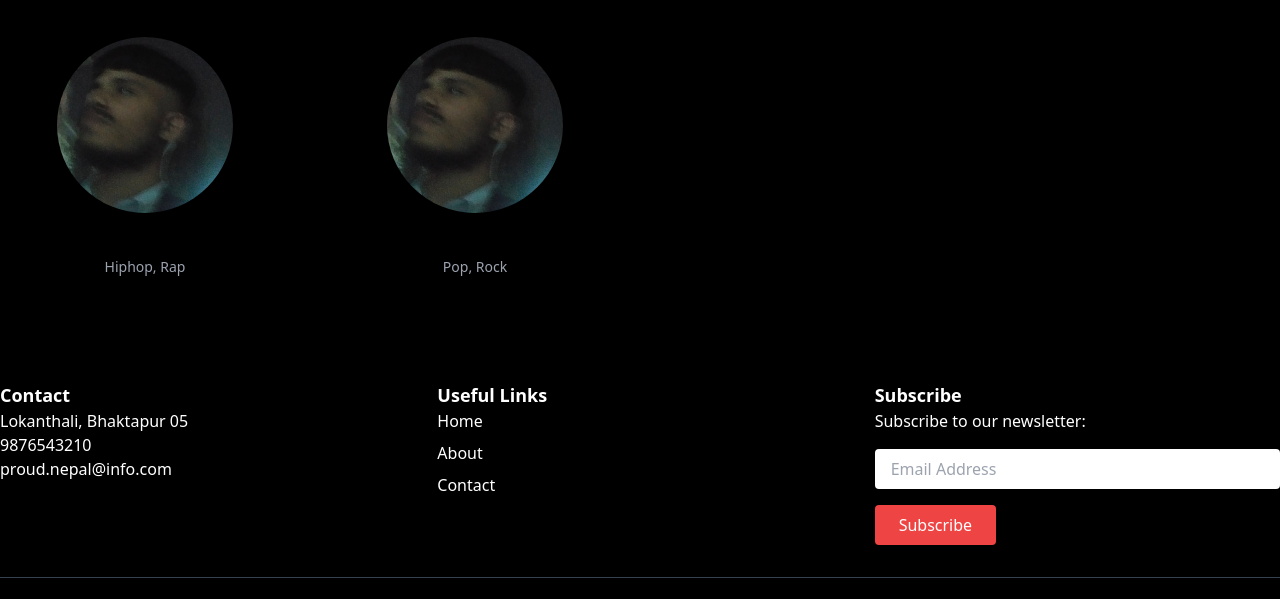
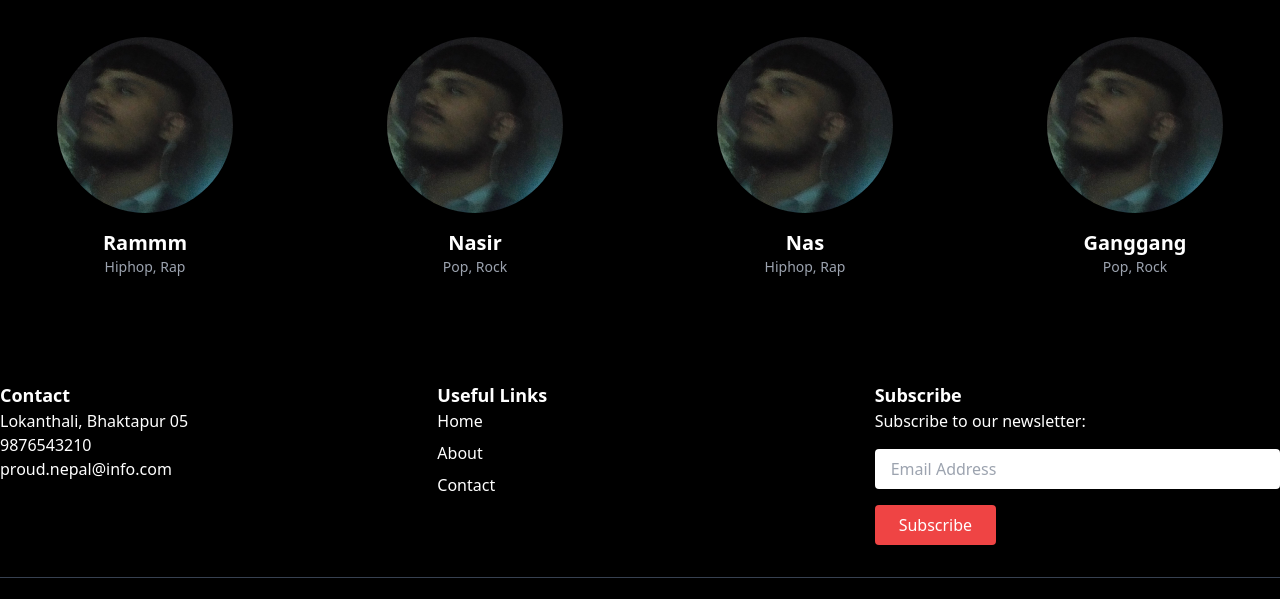
Before and after one commit to ankitkarki27/proud-frontend-html-tailwindcss-js, a plain HTML site: page artist.html in a window 1280 px wide. Shown: the part 183-782 px from the top of the page. Drawn offline with nearby package versions, Linux system fonts and the light colour scheme.

Commit message:
updated and made some changes

```diff
--- a/artist.html
+++ b/artist.html
@@ -7,30 +7,17 @@
     <script src="https://cdn.tailwindcss.com"></script>
     <link rel="stylesheet" href="https://cdnjs.cloudflare.com/ajax/libs/font-awesome/5.15.4/css/all.min.css">
     <link rel="stylesheet" href="https://fonts.googleapis.com/css?family=Poppins:300,400,500,600,700&display=swap">
-    <script>
-        // Function to toggle the mobile menu
-        document.addEventListener("DOMContentLoaded", function () {
-            const menuButton = document.querySelector(".menu-button");
-            const menu = document.querySelector(".mobile-menu");
-
-            menuButton.addEventListener("click", () => {
-                menu.classList.toggle("hidden");
-            });
-        });
-    </script>
+   <script src="assets/script.js"></script>
 </head>
 <body class="bg-gray-100 font-sans">
-    <!-- Navbar -->
     <nav class="bg-black text-white fixed w-full z-10 top-0 shadow-lg">
         <div class="container mx-auto flex items-center justify-between px-4 py-2">
             <a href="index.html" class="flex items-center">
                 <img src="assets/logo/proudlogo.png" alt="Proud Logo" class="w-10">
             </a>
-            <!-- Hamburger Icon -->
             <button class="menu-button lg:hidden text-white focus:outline-none">
                 <i class="fas fa-bars"></i>
             </button>
-            <!-- Desktop Menu -->
             <ul class="hidden lg:flex items-center space-x-6">
                 <li><a href="index.html" class="hover:text-red-500">Home</a></li>
                 <li><a href="artist.html" class="hover:text-red-500">Artist</a></li>
@@ -42,7 +29,6 @@
                 <li><a href="login.html" class="hover:text-red-500"><i class="fas fa-user"></i></a></li>
             </ul>
         </div>
-        <!-- Mobile Menu -->
         <ul class="mobile-menu hidden lg:hidden bg-black text-white space-y-4 px-4 py-6">
             <li><a href="index.html" class="block hover:text-red-500">Home</a></li>
             <li><a href="artist.html" class="block hover:text-red-500">Artist</a></li>
@@ -54,39 +40,51 @@
             <li><a href="login.html" class="block hover:text-red-500"><i class="fas fa-user"></i></a></li>
         </ul>
     </nav>
-
     <main>
         <section class="py-16 bg-black">
             <div class="container mx-auto text-center">
-                <!-- Title -->
                 <h1 class="text-4xl text-white font-bold border-b-4 border-red-500 inline-block pb-2 mb-10 mt-16 uppercase">Artists</h1>
+                <div class="grid grid-cols-1 sm:grid-cols-2 md:grid-cols-3 lg:grid-cols-4 gap-10">
 
-                <!-- Artist Grid -->
-                <div class="grid grid-cols-1 sm:grid-cols-2 md:grid-cols-3 lg:grid-cols-4 gap-10">
-                    <!-- Artist Card -->
                     <div class="text-center">
                         <div class="relative group">
                             <img src="assets/artists/1.jpg" alt="Artist 1" class="w-44 h-44 mx-auto rounded-full transition-transform duration-300 group-hover:scale-110">
                         </div>
-                        <h2 class="text-xl font-semibold mt-4">Hello</h2>
+                        <h2 class="text-xl text-white font-semibold mt-4">Rammm</h2>
                         <p class="text-sm text-gray-400">Hiphop, Rap</p>
                     </div>
 
-                    <!-- Artist Card -->
+
                     <div class="text-center">
                         <div class="relative group">
                             <img src="assets/artists/1.jpg" alt="Artist 2" class="w-44 h-44 mx-auto rounded-full transition-transform duration-300 group-hover:scale-110">
                         </div>
-                        <h2 class="text-xl font-semibold mt-4">Hey</h2>
+                        <h2 class="text-xl text-white font-semibold mt-4">Nasir</h2>
                         <p class="text-sm text-gray-400">Pop, Rock</p>
                     </div>
 
-                    <!-- Repeat for more artist cards as needed -->
+                    <div class="text-center">
+                        <div class="relative group">
+                            <img src="assets/artists/1.jpg" alt="Artist 1" class="w-44 h-44 mx-auto rounded-full transition-transform duration-300 group-hover:scale-110">
+                        </div>
+                        <h2 class="text-xl text-white font-semibold mt-4">Nas</h2>
+                        <p class="text-sm text-gray-400">Hiphop, Rap</p>
+                    </div>
+
+
+                    <div class="text-center">
+                        <div class="relative group">
+                            <img src="assets/artists/1.jpg" alt="Artist 2" class="w-44 h-44 mx-auto rounded-full transition-transform duration-300 group-hover:scale-110">
+                        </div>
+                        <h2 class="text-xl text-white font-semibold mt-4">Ganggang</h2>
+                        <p class="text-sm text-gray-400">Pop, Rock</p>
+                    </div>
+
+
                 </div>
             </div>
         </section>
     </main>
-      <!-- Footer -->
       <footer class="bg-black text-white py-10">
         <div class="container mx-auto grid grid-cols-1 md:grid-cols-3 gap-8">
             <div>
--- /dev/null
+++ b/assets/script.js
@@ -0,0 +1,8 @@
+document.addEventListener("DOMContentLoaded", function () {
+    const menuButton = document.querySelector(".menu-button");
+    const menu = document.querySelector(".mobile-menu");
+
+    menuButton.addEventListener("click", () => {
+        menu.classList.toggle("hidden");
+    });
+});
```
Also changed, not shown: album.html (+3 -21 lines), footer.html (+0 -2 lines), index.html (+2 -21 lines), merch.html (+4 -24 lines), mydash.html (+2 -23 lines), signup.html (+1 -19 lines).
